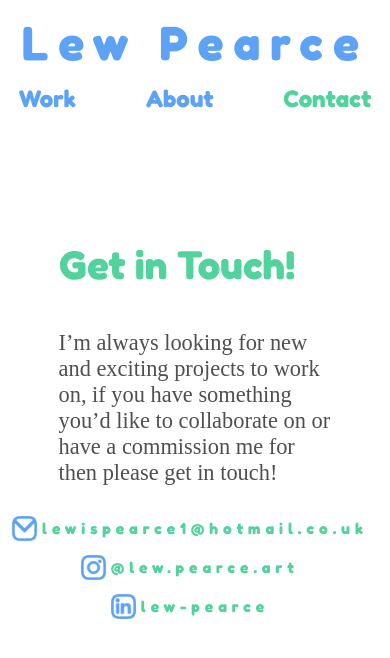
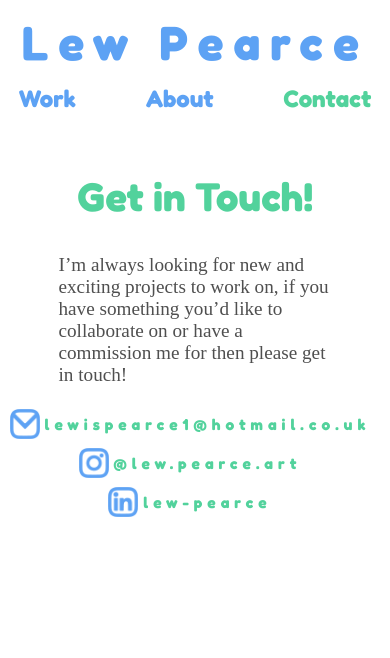
Before and after one commit to LewPearce/portfolio, a React (Create React App) app: page /contact in a window 390 px wide. Shown: the top 658 px of the page. Built offline with nearby package versions, Linux system fonts and the light colour scheme; a web font is replaced by a local one.

Commit message:
font size on contact

```diff
--- a/src/App.css
+++ b/src/App.css
@@ -135,7 +135,6 @@ body::-webkit-scrollbar {
   font-size: 3em;
   color: var(--grey);
   text-align: left;
-  margin-top: 5vh;
   font-family: commissioner;
 }
 
@@ -210,7 +209,7 @@ body::-webkit-scrollbar {
   color: var(--white);
   backdrop-filter: blur(0px);
   background-color: rgba(0, 0, 0, 0);
-  font-size: 3em;
+  font-size: 2em;
   position: absolute;
   top: 50%;
   left: 50%;
@@ -498,16 +497,17 @@ body::-webkit-scrollbar {
   }
 
   #contact__title {
-    margin-top: 15vh;
+    margin-top: 7vh;
     font-size: 2.5em;
+    text-align: center;
   }
 
   #contact__para {
-    font-size: 1.4em;
+    font-size: 1.2em;
   }
 
   .contact__logo {
-    width: 25px;
+    width: 30px;
     margin: 0px;
   }
 
--- a/src/components/Contact.js
+++ b/src/components/Contact.js
@@ -7,7 +7,6 @@ const Contact = () => {
   return (
     <>
       <div className="about__all">
-        <div>
         <h2 id="contact__title">Get in Touch!</h2>
         <p id="contact__para">
           I’m always looking for new and exciting projects to work on, if you
@@ -41,7 +40,6 @@ const Contact = () => {
           </div>
         </Link>
       </div>
-      </div>
     </>
   );
 };
```
Lines whose indentation alone changed are shown as unchanged.
